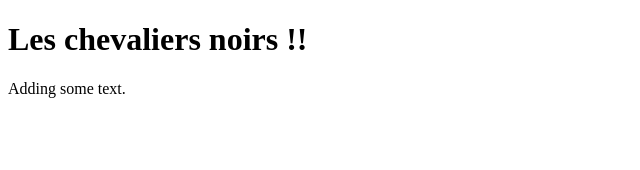
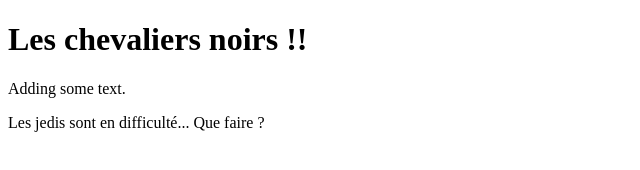
Before and after one commit to piquesel/udemy-git, a plain HTML site: page jedis-night/index.html in a window 1280 px wide. Shown: the whole page, without its empty margins (0-640 px from the left). Drawn offline with Linux system fonts and the light colour scheme.

Commit message:
(feat) Testing with span

```diff
--- a/jedis-night/index.html
+++ b/jedis-night/index.html
@@ -9,5 +9,8 @@
 <body>
     <h1>Les chevaliers noirs !!</h1>
     <p>Adding some text.</p>
+    <span>
+        Les jedis sont en difficulté... Que faire ?
+    </span>
 </body>
 </html>
```
